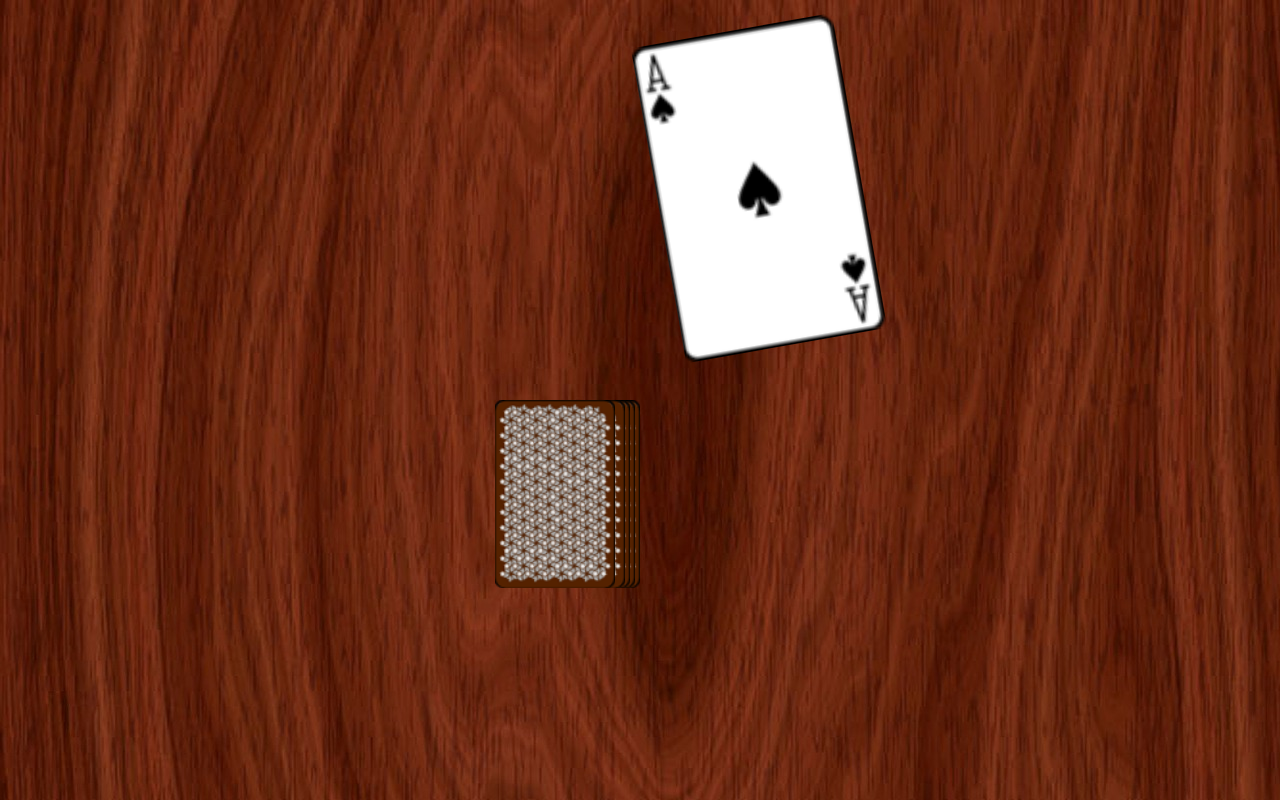
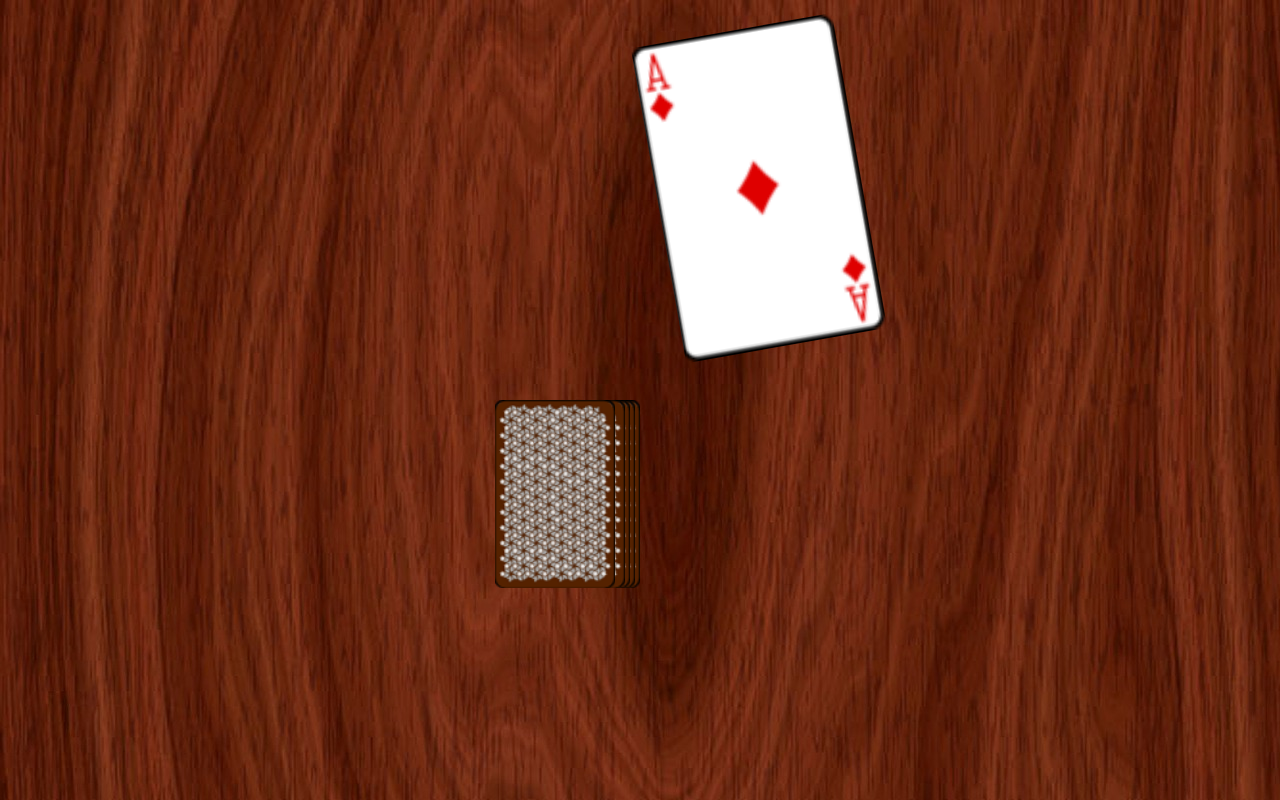
Before and after one commit to alexderrusse98/ringoffire, an Angular app: page /game in a window 1280 px wide. Both pictures are taken after a click on the picture 555 px from the left and 493 px from the top of the page. Built offline with nearby package versions, Linux system fonts and the light colour scheme.

Commit message:
card animaitoin from stack to stack

```diff
--- a/src/app/game/game.component.html
+++ b/src/app/game/game.component.html
@@ -2,14 +2,15 @@
 
 
     <div class="card-stack">
-
+        <!-- Card stack-->
         <img *ngFor="let c of [0, 1, 2, 3]; let i = index;" [ngStyle]="{'right.px': i * 5}"
             src="assets/cards/card_cover.png" alt="card" />
         <img (click)="takeCard()" class="top-card" style="right: 25px;" src="assets/cards/card_cover.png" />
-
+        <!-- Stack for played Cards-->
         <img (click)="takeCard()" *ngIf="pickCardAnimation" class="pick-card" style="right: 25px;"
-            src="assets/cards/ace_1.png" />
+            src="assets/cards/{{currentCards}}.png" />
+        <!--current card Animation-->
+        <img *ngFor="let card of game.playedCards" class="played-card" src="/assets/cards/{{ card }}.png" alt="">
 
     </div>
-
 </div>
--- a/src/app/game/game.component.scss
+++ b/src/app/game/game.component.scss
@@ -26,6 +26,11 @@
     }
 }
 
+.played-card {
+    right: 25px;
+    transform: scale(1.7) translateX(120px) translateY(-180px) rotate(-10deg);
+}
+
 .pick-card {
     animation: pick-card-animation 1s ease-in-out;
     transform: scale(1.7) translateX(120px) translateY(-180px) rotate(-10deg);
--- a/src/app/game/game.component.ts
+++ b/src/app/game/game.component.ts
@@ -27,7 +27,19 @@
   }
 
   takeCard() {
-    this.currentCards = this.game.stack.pop() || '';
-    this.pickCardAnimation = true;
+    if (!this.pickCardAnimation) {
+      this.currentCards = this.game.stack.pop() || '';
+      this.pickCardAnimation = true;
+
+      console.log('New Card: ' + this.currentCards);
+      console.log(this.currentCards);
+
+      setTimeout(() => {
+        this.game.playedCards.push(this.currentCards);
+        this.pickCardAnimation = false;
+      }, 1000);
+    }
+
+
   }
 }
```
Also changed, not shown: src/app/models/game.ts (line endings or trailing spaces).
